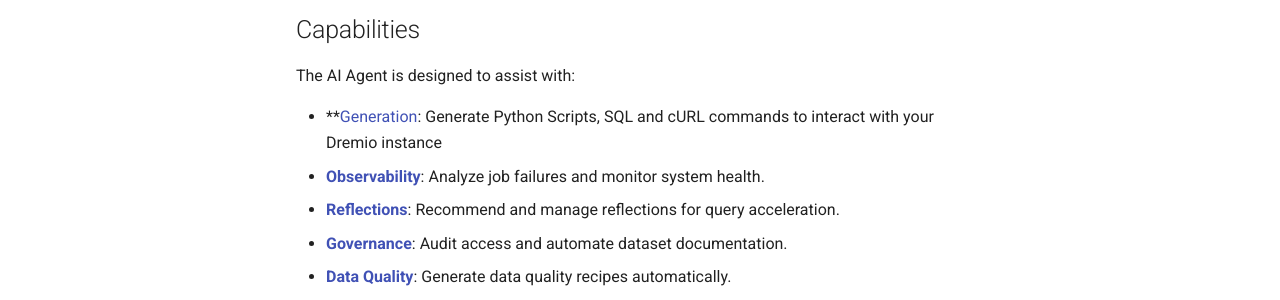
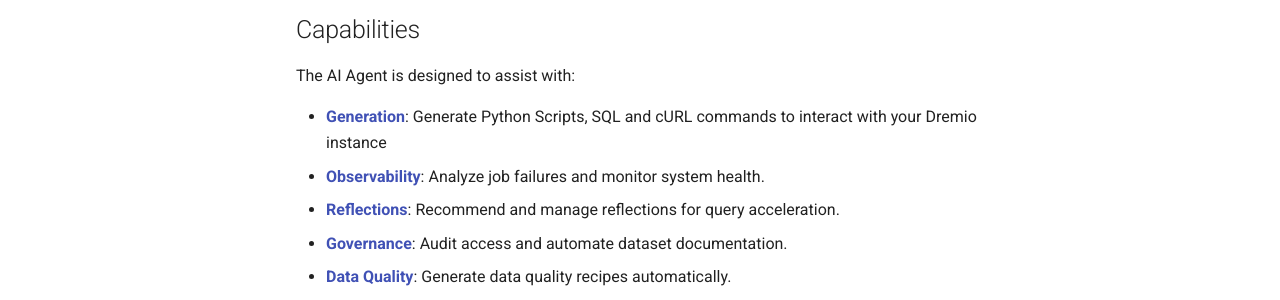
Before and after one commit to developer-advocacy-dremio/dremio-cloud-dremioframe, an MkDocs documentation site: the page built from docs/ai/overview.md, in a window 1280 px wide and 1221 px high. Shown: the part 307-607 px from the top of the window. Built offline with MkDocs 1.6.1 and Material for MkDocs 9.7.7, drawn with Linux system fonts in a browser that asks for light colours; comment, search, counter and statistics services are not loaded.

```diff
--- a/docs/ai/overview.md
+++ b/docs/ai/overview.md
@@ -6,7 +6,7 @@ DremioFrame includes a powerful AI Agent powered by Large Language Models (LLMs)
 
 The AI Agent is designed to assist with:
 
--   **[Generation](generation.md): Generate Python Scripts, SQL and cURL commands to interact with your Dremio instance
+-   **[Generation](generation.md)**: Generate Python Scripts, SQL and cURL commands to interact with your Dremio instance
 -   **[Observability](observability.md)**: Analyze job failures and monitor system health.
 -   **[Reflections](reflections.md)**: Recommend and manage reflections for query acceleration.
 -   **[Governance](governance.md)**: Audit access and automate dataset documentation.
```
